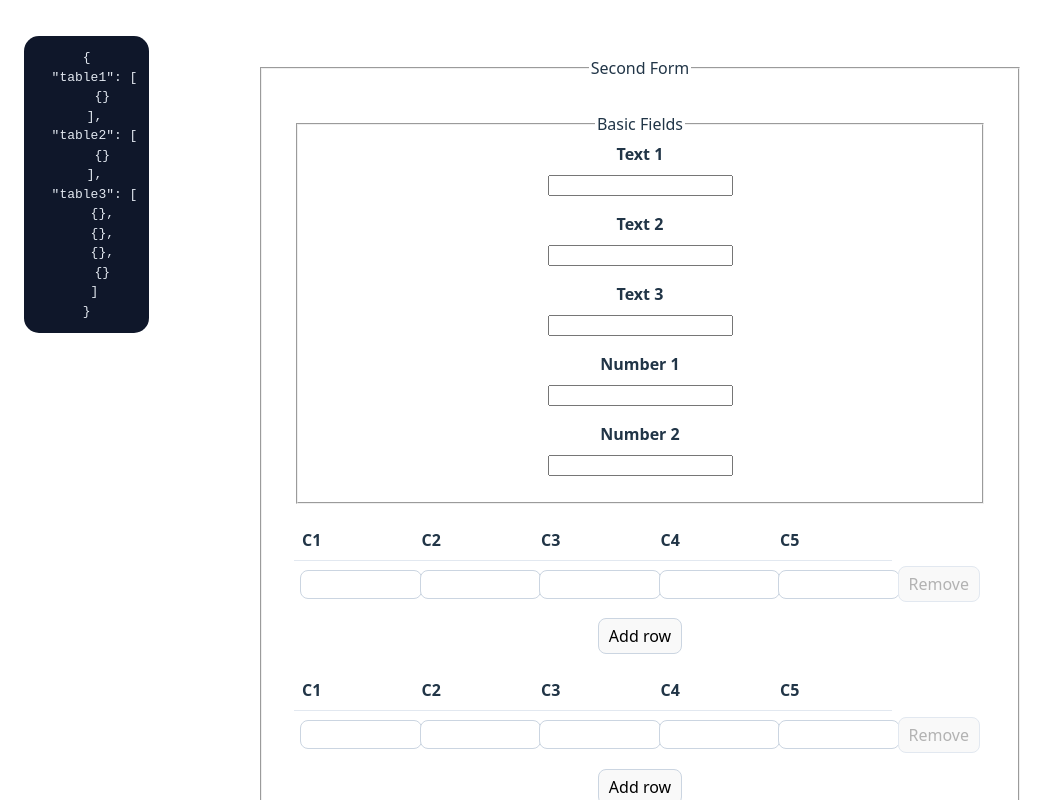
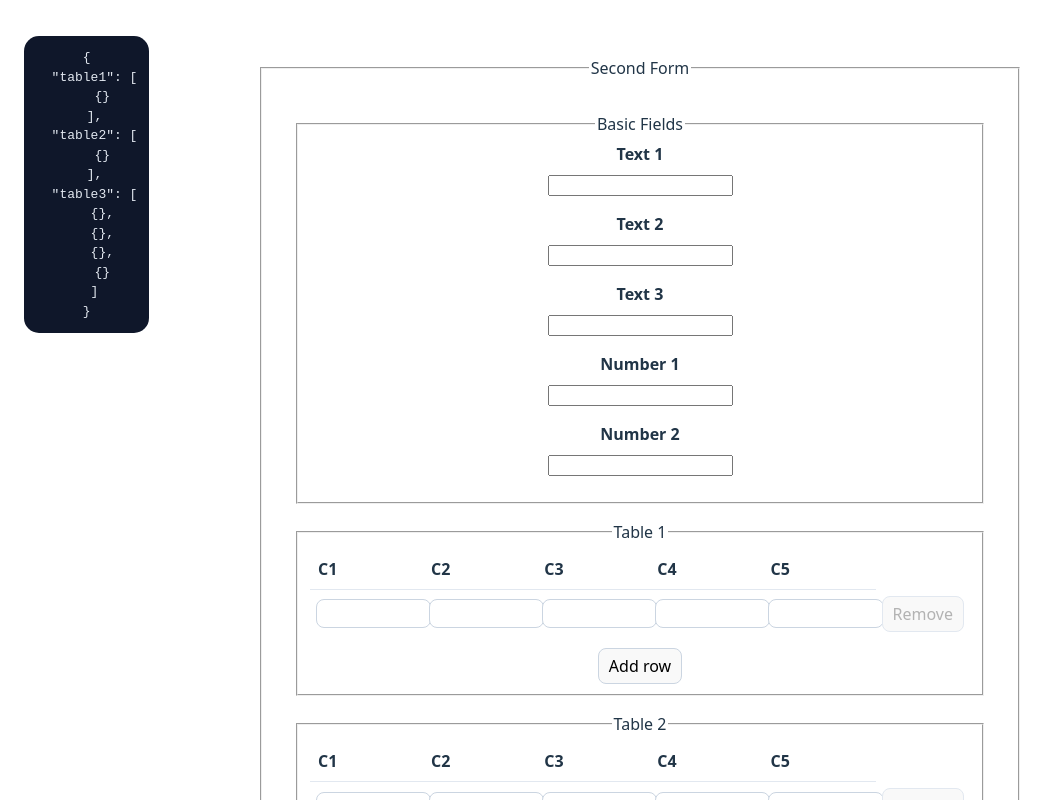
Before and after one commit to totisama/rjsf-demo, a React (Vite) app: page / in a window 1280 px wide. Shown: the top 800 px of the page, without its empty margins (0-1059 px from the left). Built offline with nearby package versions, Linux system fonts and the light colour scheme.

Commit message:
add fieldset to display borders for table-field

```diff
--- a/src/components/fields/table-field.tsx
+++ b/src/components/fields/table-field.tsx
@@ -138,7 +138,8 @@ export const TableField = (props: FieldProps) => {
   }
 
   return (
-    <div>
+    <fieldset>
+      {schema.title && <legend>{schema.title}</legend>}
       <div style={{ overflowX: 'auto' }}>
         {rowsCount > 0 && (
           <table style={{ width: '100%', borderCollapse: 'collapse' }}>
@@ -241,6 +242,6 @@ export const TableField = (props: FieldProps) => {
           Add row
         </button>
       )}
-    </div>
+    </fieldset>
   )
 }
--- a/src/components/forms/second-form.tsx
+++ b/src/components/forms/second-form.tsx
@@ -22,11 +22,11 @@ type Form2Values = {
 const table1: RJSFSchema & {
   uiType?: string
 } = {
+  title: 'Table 1',
   uiType: 'table',
   type: 'array',
   minItems: 1,
   items: {
-    title: 'Table 1',
     type: 'object',
     required: ['c1', 'c2', 'c3', 'c4', 'c5'],
     properties: {
@@ -40,11 +40,11 @@ const table1: RJSFSchema & {
 }
 
 const table2: TableSchema = {
+  title: 'Table 2',
   uiType: 'table',
   type: 'array',
   minItems: 1,
   items: {
-    title: 'Table 2',
     type: 'object',
     required: ['c1', 'c2', 'c3', 'c4', 'c5'],
     properties: {
@@ -58,6 +58,7 @@ const table2: TableSchema = {
 }
 
 const table3: TableSchema = {
+  title: 'Table 3',
   uiType: 'table',
   xTableBehavior: {
     mode: 'columnsSum',
@@ -66,7 +67,6 @@ const table3: TableSchema = {
   type: 'array',
   minItems: 4,
   items: {
-    title: 'Table 3',
     type: 'object',
     required: ['c1', 'c2', 'c3', 'c4', 'c5'],
     properties: {
```
